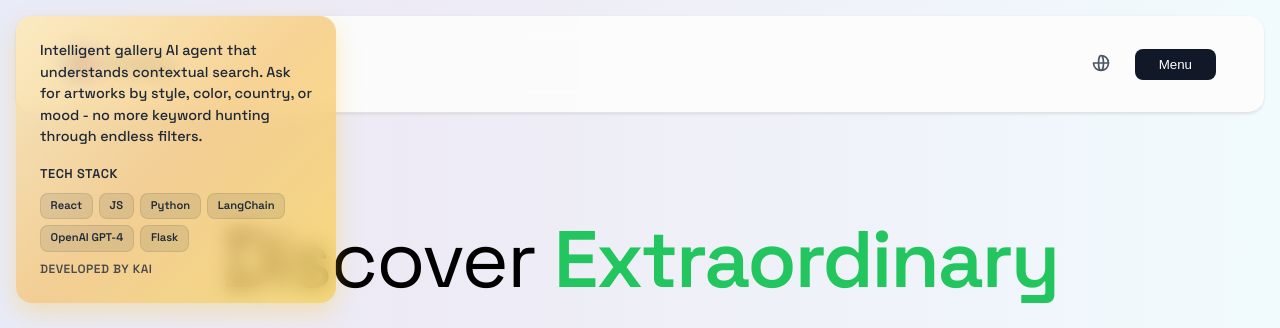
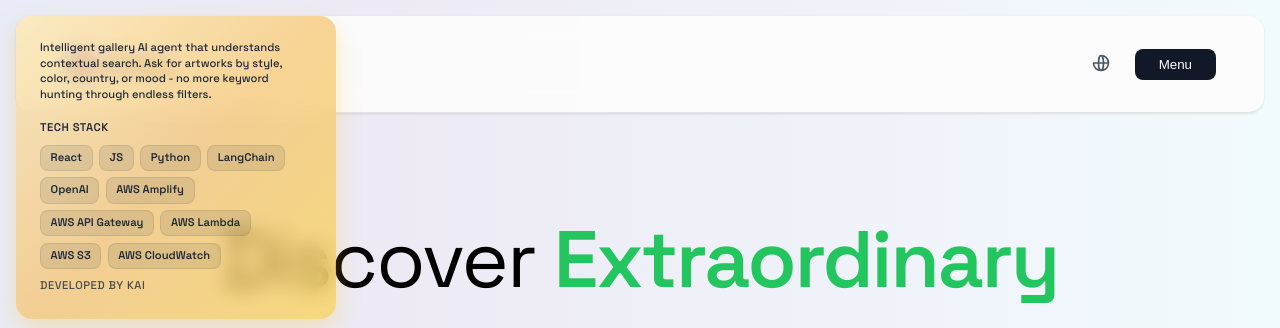
Before and after one commit to kailash19961996/Artisty, a React (Vite) app in the folder frontend/: page / in a window 1280 px wide. Shown: the top 328 px of the page. Built offline with nearby package versions, Linux system fonts and the light colour scheme; no server answers.

Commit message:
amplify update 4

```diff
--- a/frontend/src/components/Banner.css
+++ b/frontend/src/components/Banner.css
@@ -30,9 +30,9 @@
 }
 
 .banner-description {
-  font-size: 0.9rem;
+  font-size: 0.7rem;
   margin: 0;
-  line-height: 1.5;
+  line-height: 1.4;
   font-weight: 500;
 }
 
@@ -43,15 +43,15 @@
 }
 
 .tech-label {
-  font-size: 0.8rem;
+  font-size: 0.7rem;
   font-weight: 600;
   text-transform: uppercase;
   letter-spacing: 0.5px;
 }
 
 .banner-developer {
-  font-size: 0.75rem;
-  font-weight: 600;
+  font-size: 0.7rem;
+  font-weight: 500;
   text-transform: uppercase;
   letter-spacing: 0.5px;
   opacity: 0.8;
--- a/frontend/src/components/Banner.jsx
+++ b/frontend/src/components/Banner.jsx
@@ -35,8 +35,12 @@ const Banner = () => {
             <span className="tech-item">JS</span>
             <span className="tech-item">Python</span>
             <span className="tech-item">LangChain</span>
-            <span className="tech-item">OpenAI GPT-4</span>
-            <span className="tech-item">Flask</span>
+            <span className="tech-item">OpenAI</span>
+            <span className="tech-item">AWS Amplify</span>
+            <span className="tech-item">AWS API Gateway</span>
+            <span className="tech-item">AWS Lambda</span>
+            <span className="tech-item">AWS S3</span>
+            <span className="tech-item">AWS CloudWatch</span>
           </div>
           <div className="banner-developer">Developed by KAI</div>
         </div>
```
